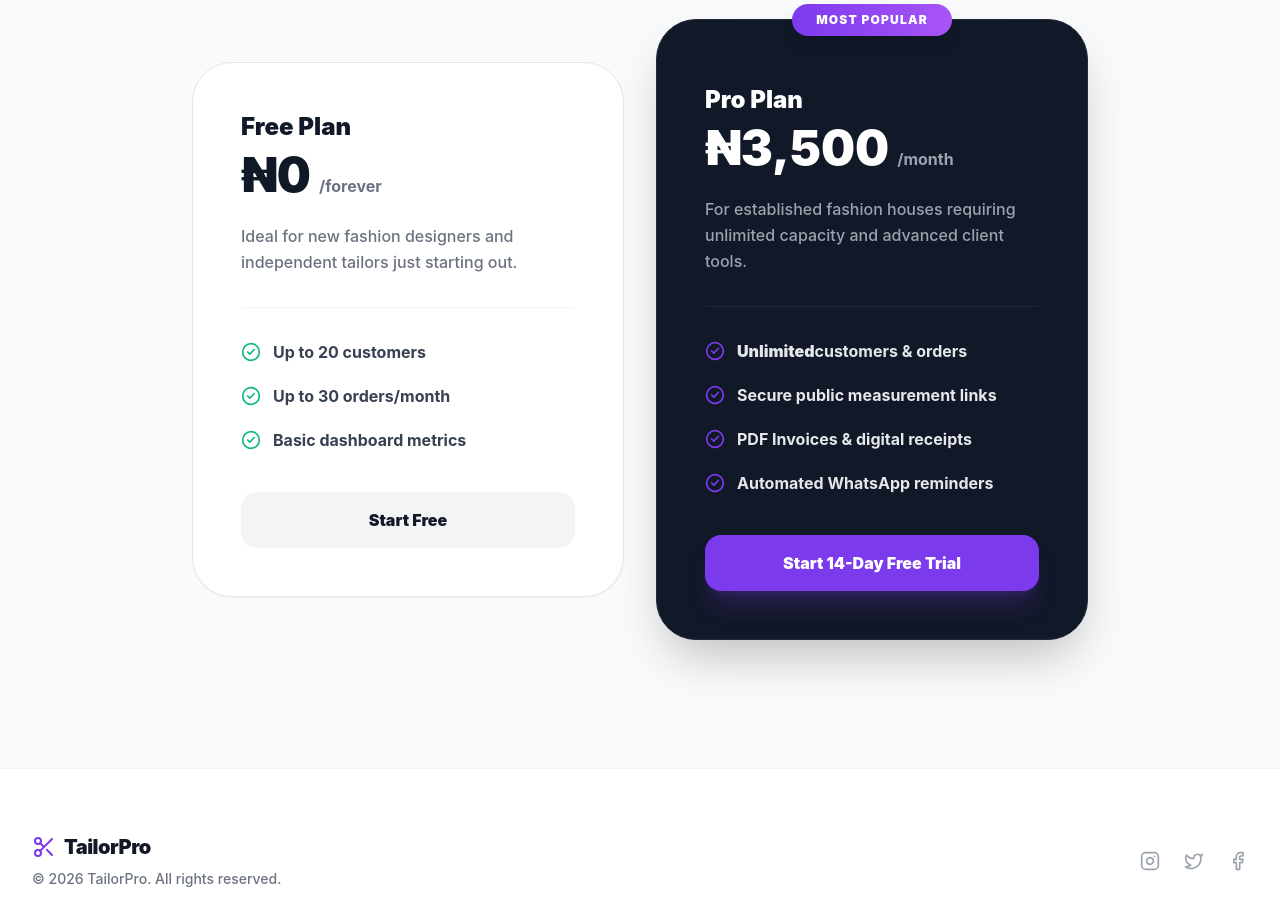
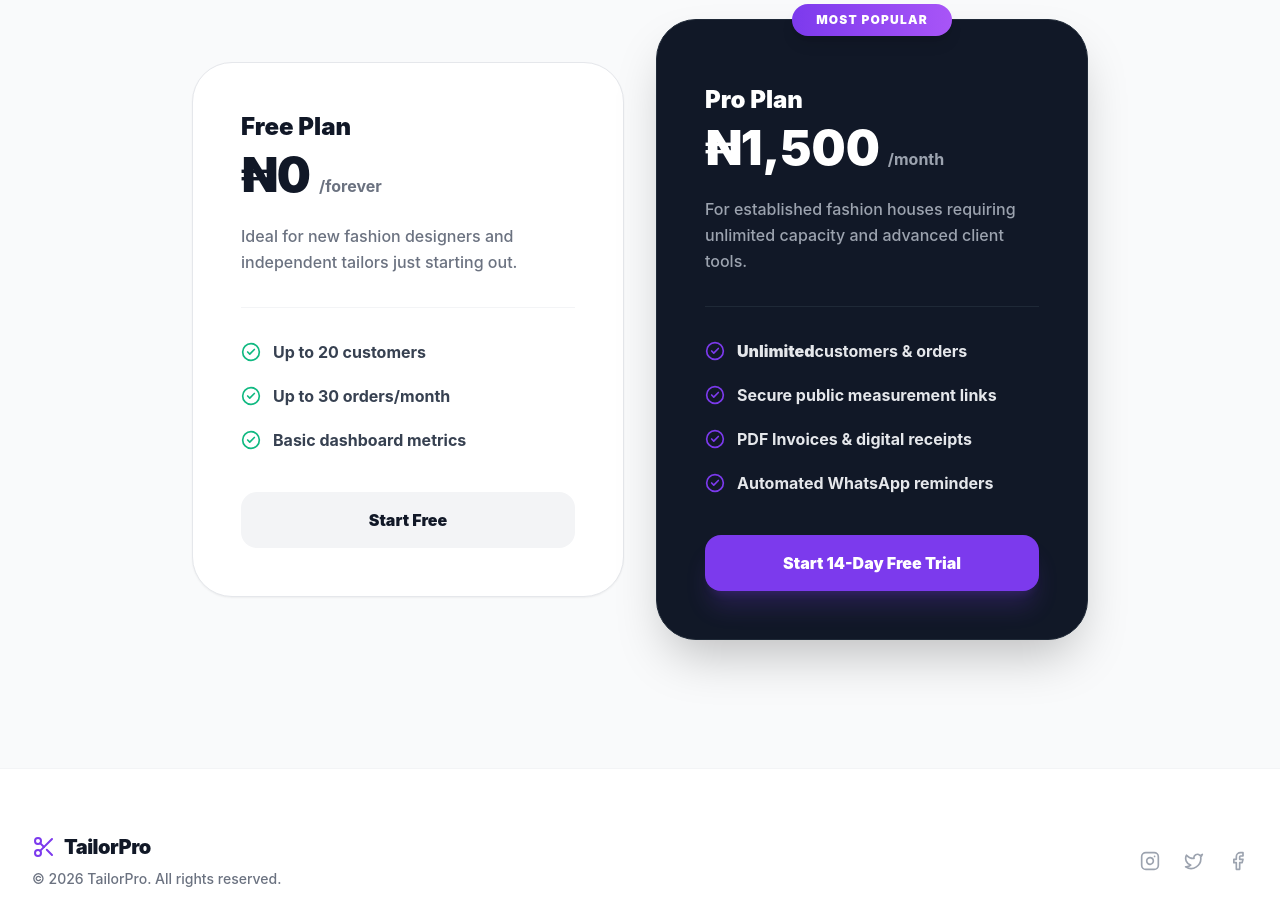
Before and after one commit to oluwajuwonlo342/TailorPro, a React (Vite) app: page / in a window 1280 px wide. Shown: the part 2240-3161 px from the top of the page. Built offline with nearby package versions, Linux system fonts and the light colour scheme; no server answers.

Commit message:
Update LandingPage.jsx

```diff
--- a/src/pages/LandingPage.jsx
+++ b/src/pages/LandingPage.jsx
@@ -176,7 +176,7 @@ export default function LandingPage() {
 
               <h3 className="text-2xl font-black mb-2 mt-4">Pro Plan</h3>
               <div className="flex items-baseline mb-6">
-                <span className="text-5xl font-black">₦3,500</span>
+                <span className="text-5xl font-black">₦1,500</span>
                 <span className="text-gray-400 font-bold ml-2">/month</span>
               </div>
               <p className="text-gray-400 mb-8 pb-8 border-b border-gray-800 font-medium leading-relaxed">For established fashion houses requiring unlimited capacity and advanced client tools.</p>
```
